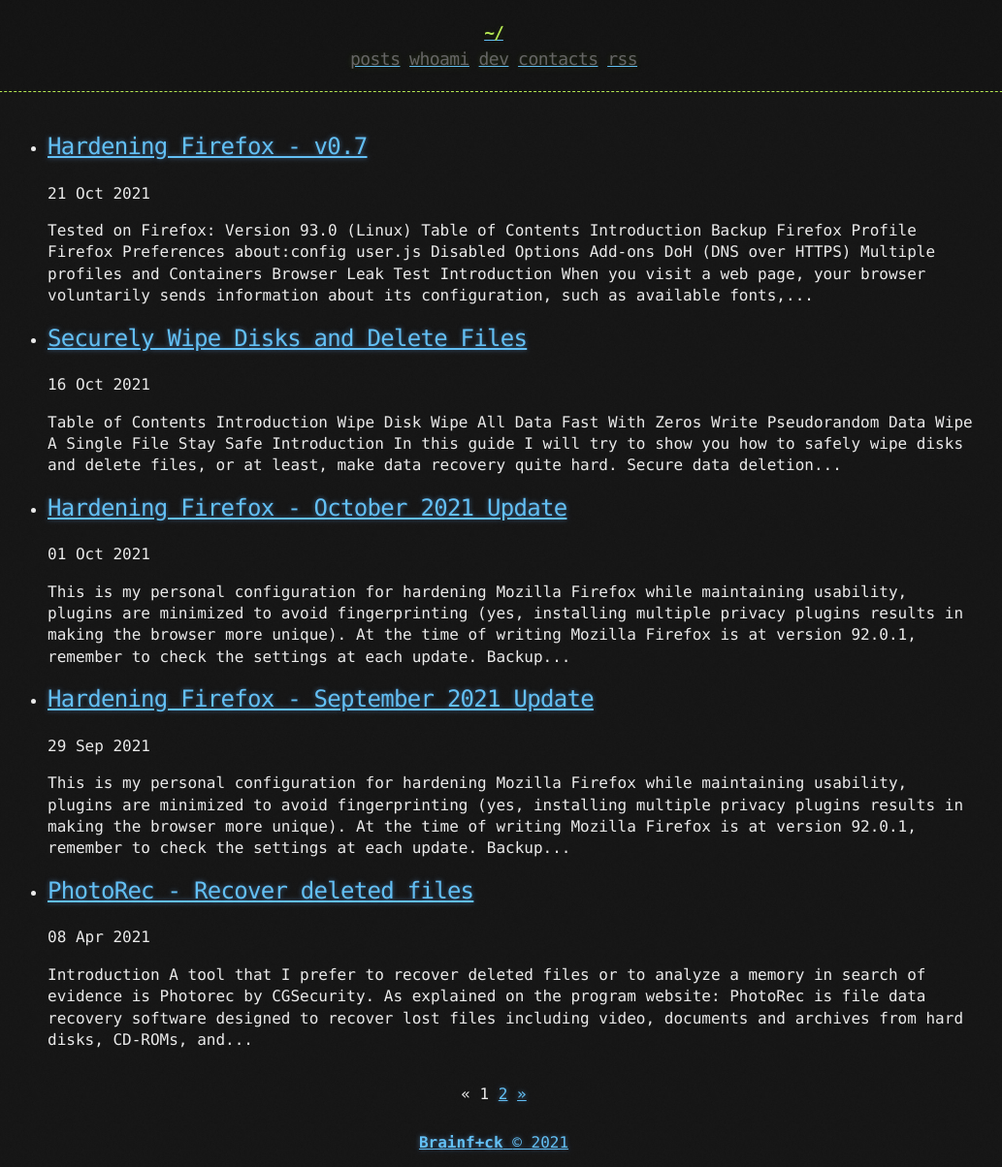
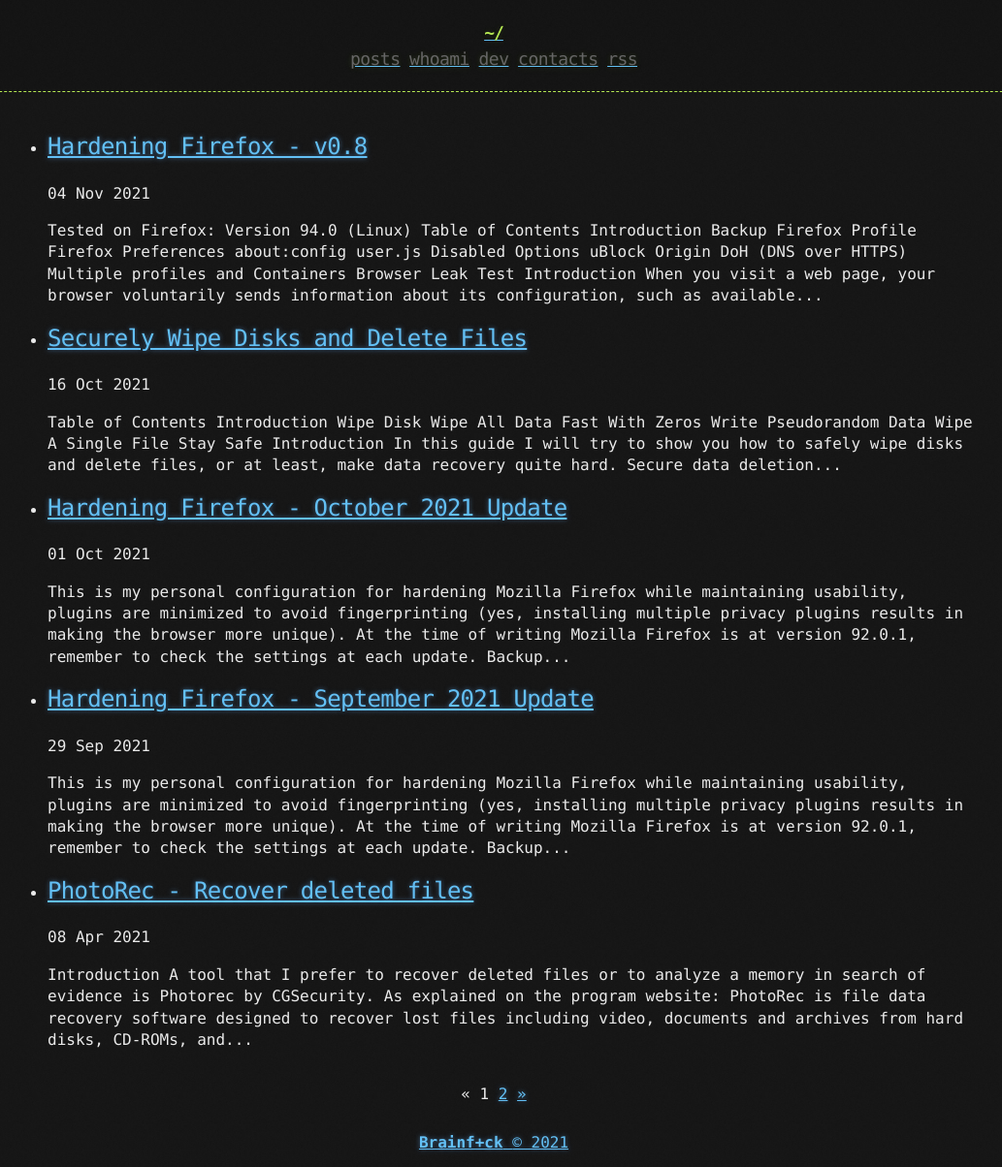
Before and after one commit to brainfucksec/brainfucksec.github.io, a Jekyll site: the page built from blog/index.html, in a window 1280 px wide. Shown: the whole page at 97% size, without its empty margins (131-1164 px from the left). Built offline with Jekyll 4.4.1, drawn with Linux system fonts in a browser that asks for light colours; the list of posts is cut into pages by our own code.

Commit message:
Update post "Hardening Firefox 2021"

````diff
--- a/_posts/2021-10-03-hardening-firefox-2021.md
+++ b/_posts/2021-10-03-hardening-firefox-2021.md
@@ -1,10 +1,10 @@
 ---
 layout: post
-title: "Hardening Firefox - v0.7"
-date: 2021-10-21
+title: "Hardening Firefox - v0.8"
+date: 2021-11-04
 ---
 
-Tested on Firefox: `Version 93.0 (Linux)`
+Tested on Firefox: `Version 94.0 (Linux)`
 
 <br>
 
@@ -16,7 +16,7 @@
 * [about:config](#aboutconfig)
 * [user.js](#userjs)
 * [Disabled Options](#disabled-options)
-* [Add-ons](#add-ons)
+* [uBlock Origin](#ublock-origin)
 * [DoH (DNS over HTTPS)](#doh-dns-over-https)
 * [Multiple profiles and Containers](#multiple-profiles-and-containers)
 * [Browser Leak Test](#browser-leak-test)
@@ -69,19 +63,11 @@
 
     * `Search Suggestions`: If you want search suggestions select only `Show search suggestions in address bas results`
 
-        * `Change settings for other address bar suggestions`: uncheck  `Browsing history` and `Contextual suggestions` [1]
+        * `Change settings for other address bar suggestions`: uncheck  `Browsing history`
 
-    * `Search Shortcuts`: Select `DuckDuckGo`, remove Google, Bing, eBay, Amazon, Wikipedia search engines [2]
+    * `Search Shortcuts`: Select `DuckDuckGo`, remove Google, Bing, eBay, Amazon, Wikipedia search engines
 
-[1] Contextual suggestions is a new Firefox feature included in the [93.0 release](https://www.mozilla.org/en-US/firefox/93.0/releasenotes/), when contextual suggestions are enabled, Firefox Suggest uses your city location and search keywords to make contextual suggestions from Firefox and our partners.
-
-[2] Note: You can add/select your favorite search engines or restore the default settings, see: [Add or remove a search engine in Firefox](https://support.mozilla.org/en-US/kb/add-or-remove-search-engine-firefox)
-
-More information:
-
-[Firefox’s address bar has ads now, but you can disable them](https://www.theverge.com/2021/10/7/22715179/firefox-suggest-search-ads-browser)
-
-[Navigate the Web faster with Firefox Suggest](https://support.mozilla.org/en-US/kb/navigate-web-faster-firefox-suggest?as=u&utm_source=inproduct)
+Note: You can add/select your favorite search engines or restore the default settings, see: [Add or remove a search engine in Firefox](https://support.mozilla.org/en-US/kb/add-or-remove-search-engine-firefox)
 
 ## about:config
 
@@ -91,13 +77,13 @@
 
 Note: The parameters are indicated with the format `option = value` for the sake of clarity, see [user.js](#userjs) section for the JavaScript code.
 
-**about:config warning**
+### about:config warning
 
 * Disable about:config warning:
 
     `browser.aboutConfig.showWarning = false`
 
-**StartUp Settings**
+### StartUp Settings
 
 * Set startup home page:
     * 0=blank
@@ -133,7 +119,7 @@
 
     `browser.newtabpage.activity-stream.default.sites = ""`
 
-**Geolocation**
+### Geolocation
 
 * Use Mozilla geolocation service instead of Google if permission is granted:
 
@@ -153,7 +139,7 @@
 
     `browser.region.update.enabled = false`
 
-**Language / Locale**
+### Language / Locale
 
 * Set language for displaying web pages:
 
@@ -161,7 +147,7 @@
 
     `javascript.use_us_english_locale = true` (Hidden Pref)
 
-**Auto-updates and Recommendations**
+### Auto-updates and Recommendations
 
 * Disable auto-INSTALLING Firefox updates:
 
@@ -175,7 +161,7 @@
 
     `extensions.htmlaboutaddons.recommendations.enabled = false`
 
-**Telemetry**
+### Telemetry
 
 * Disable telemetry:
 
@@ -211,7 +197,7 @@
 
     `beacon.enabled = false`
 
-**Studies**
+### Studies
 
 * Disable studies:
 
@@ -223,7 +209,7 @@
 
     `app.normandy.api_url = ""`
 
-**Crash Reports**
+### Crash Reports
 
 * Disable crash reports:
 
@@ -247,7 +233,7 @@
 
     `network.connectivity-service.enabled = false`
 
-**Safe Browsing**
+### Safe Browsing
 
 * Disable Safe Browsing service:
 
@@ -255,7 +241,7 @@
 
     `browser.safebrowsing.downloads.remote.url = ""`
 
-**Network (DNS / Proxy / IPv6)**
+### Network (DNS / Proxy / IPv6)
 
 * Disable link prefetching:
 
@@ -269,15 +255,15 @@
 
     `network.predictor.enabled = false`
 
+* Disable IPv6:
+
+    `network.dns.disableIPv6 = true`
+
 * Disable GIO protocols:
 
     `network.gio.supported-protocols = ""`
 
-* Disable IPv6:
-
-    `network.dns.disableIPv6 = true`
-
-**Search Bar / Autofill**
+### Search Bar: Suggestions / Autofill
 
 * Display all parts of the url in the bar:
 
@@ -299,7 +285,13 @@
 
     `signon.autofillForms = false`
 
-**Cache / Memory**
+*  Disable location bar contextual suggestions:
+
+    `browser.urlbar.suggest.quicksuggest = false`
+
+    `browser.urlbar.suggest.quicksuggest.sponsored = false`
+
+### Cache / Memory
 
 * Disable disk cache:
 
@@ -313,7 +305,7 @@
 
     `browser.sessionstore.interval = 30000`
 
-**Headers / Referers**
+### Headers / Referers
 
 * Control when to send a referer:
     * 0 = always (default)
@@ -329,7 +321,7 @@
 
     `network.http.referer.XOriginTrimmingPolicy = 2`
 
-**Audio/Video (WebRTC, WebGL)**
+### Audio/Video (WebRTC, WebGL)
 
 * Disable WebRTC:
 
@@ -361,7 +363,7 @@
 
     `browser.contentblocking.category = "custom"`
 
-**Shutdown**
+### Shutdown
 
 * Clear history when Firefox closes:
 
@@ -419,8 +424,8 @@
 * Mozilla Firefox configuration file: `user.js`
 *
 * name: user.js
-* date: 2021-10-21
-* version: 0.5.1
+* date: 2021-11-04
+* version: 0.6.0
 * maintainer: Brainf+ck
 *
 * info: Set preferences for the selected profile when Firefox start.
@@ -609,15 +613,15 @@
 // disable predictor
 user_pref("network.predictor.enabled", false);
 
+// disable IPv6
+user_pref("network.dns.disableIPv6", true);
+
 // disable "GIO" protocols as a potential proxy bypass vectors
 user_pref("network.gio.supported-protocols", ""); //Hidden pref
 
-// disable IPv6
-user_pref("network.dns.disableIPv6", true);
-
 
 /*********************************************************************
- * Search Bar / Autofill:
+ * Search Bar: Suggestions / Autofill:
  *********************************************************************/
 
 // display all parts of the url in the bar
@@ -631,6 +635,10 @@
 user_pref("extensions.formautofill.creditCards.enabled", false);
 user_pref("extensions.formautofill.heuristics.enabled", false);
 user_pref("signon.autofillForms", false);
+
+// disable location bar contextual suggestions:
+user_pref("browser.urlbar.suggest.quicksuggest", false);
+user_pref("browser.urlbar.suggest.quicksuggest.sponsored", false);
 
 
 /*********************************************************************
@@ -738,9 +767,10 @@
 //user_pref("privacy.resistFingerprinting", true);
 //user_pref("privacy.resistFingerprinting.block_mozAddonManager", true); //Hidden pref
 //user_pref("privacy.resistFingerprinting.letterboxing", true); //Hidden pref
+
 ```
 
-## Add-ons
+## uBlock Origin
 
 [uBlock Origin](https://addons.mozilla.org/en-US/firefox/addon/ublock-origin/)
 
````
Also changed, not shown: other parts of _posts/2021-10-03-hardening-firefox-2021.md (+44 -17 lines), uploads/user.js (deleted, +0 -324 lines).
